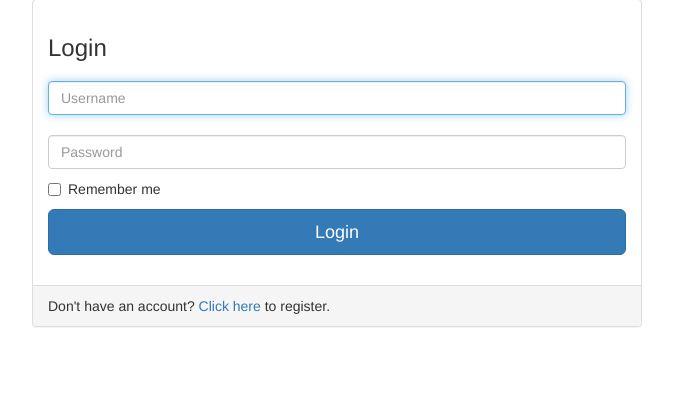
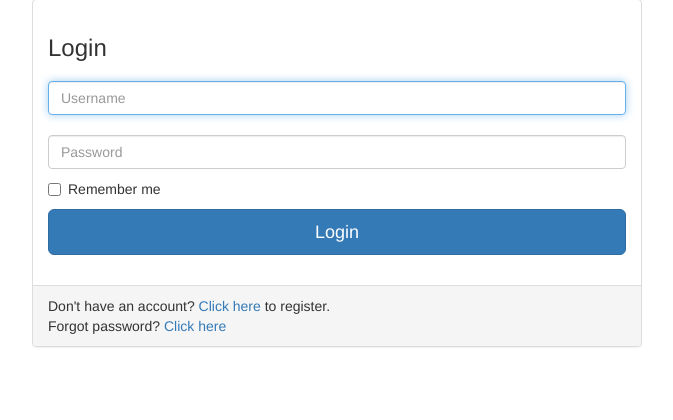
Before and after one commit to Xednom/Ordering, a Django app: template ordering/templates/ordering/login_user.html in a window 1280 px wide. Shown: the part 73-493 px from the top of the page, without its empty margins (303-976 px from the left). Run offline with Django 3.2, Linux system fonts and the light colour scheme; the template is opened without the code that fills it, so the values that code supplies are empty; a user stored in the database is signed in; some libraries are stand-ins or nearby versions.

Commit message:
Reset password are all good.

```diff
--- a/ordering/templates/ordering/login_user.html
+++ b/ordering/templates/ordering/login_user.html
@@ -27,7 +27,8 @@
              </div> <!-- /container -->
             </div>
             <div class="panel-footer">
-               Don't have an account? <a href="{% url 'ordering:register' %}">Click here</a> to register.
+              Don't have an account? <a href="{% url 'ordering:register' %}">Click here</a> to register. <br>
+              Forgot password?&nbsp;<a href="{% url 'ordering:reset_password' %}">Click here</a>
             </div>
          </div>
       </div>
--- a/ordering/urls.py
+++ b/ordering/urls.py
@@ -10,7 +10,6 @@ from django.contrib.auth.views import(
     password_reset_confirm,
     password_reset_complete
 )
-
 
 urlpatterns = [
     # /ordering/
```
Also changed, not shown: ordering/views.py (+3 -4 lines), db.sqlite3.
